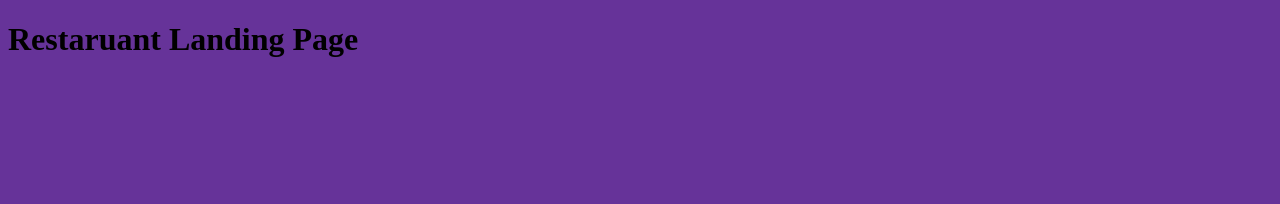
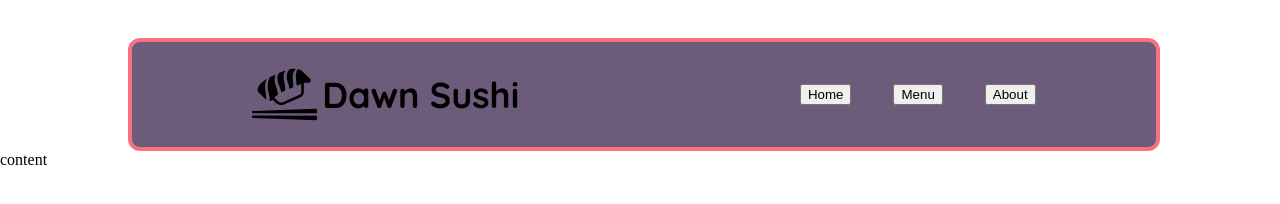
Before and after one commit to WillMay09/Restaurant-Page, a website built with webpack: page src/template.html in a window 1280 px wide. Built offline with nearby package versions, Linux system fonts and the light colour scheme.

Commit message:
Created the basic styling for the template html page
The features of this page will be present on every page as the user moves through the website

```diff
--- a/src/style.css
+++ b/src/style.css
@@ -1,4 +1,57 @@
+*{
+    --white: white;
+    --base-color: #355C7D ;
+    --primary-color: #6C5B7B;
+    --secondary-color:#F67280;
+    --mixed-color: linear-gradient(45deg, #355C7D, #6C5B7B, #F67280);
+
+
+}
+
 body{
 
-    background-color: rebeccapurple;
+    background-color: var(--white);
+    box-sizing: border-box;
+    margin: 0;
+    padding: 0;
 }
+
+
+nav{
+
+    display: flex;
+    justify-content: space-around;
+    align-items: center;
+    border-radius: 12px;
+    border: 4px solid var(--secondary-color);
+    border-color: var(--secondary-color);
+    background-color: #6C5B7B;
+    width: 80vw;
+    margin-left: 10vw;
+    margin-top: 3vw;
+}
+.title{
+    display:flex;
+    align-items: center;
+    justify-content: center;
+    font-family: "Quicksand", sans-serif;
+    flex-wrap: wrap;
+    gap: 5px;
+    font-size: x-large;
+
+
+}
+
+nav ul{
+
+    display: flex;
+    gap: 42px;
+
+
+
+}
+
+nav li{
+list-style: none;
+
+}
--- a/src/template.html
+++ b/src/template.html
@@ -3,9 +3,33 @@
 <head>
     <meta charset="UTF-8">
     <meta name="viewport" content="width=device-width, initial-scale=1.0">
+    <link rel="preconnect" href="https://fonts.googleapis.com">
+    <link rel="preconnect" href="https://fonts.gstatic.com" crossorigin>
+    <link href="https://fonts.googleapis.com/css2?family=Quicksand:wght@300..700&display=swap" rel="stylesheet">
     <title>Document</title>
 </head>
 <body>
-    <h1>Restaruant Landing Page</h1>
+    <header>
+        <nav>
+            <div class="title">
+                <img src="./images/icons/sushi-svgrepo-com.svg" width="65">
+               <h2>Dawn Sushi</h2>
+            </div>
+            <ul>
+                <li><button>Home</button></li>
+                <li><button>Menu</button></li>
+                <li><button>About</button></li>
+            </ul>
+
+        </nav>
+    </header>
+
+    <div>content</div>
+
+    <footer>
+        <div class="info"></div>
+        <div class="navigation"></div>
+
+    </footer>
 </body>
 </html>
```
Also changed, not shown: src/images/icons/facebook-svgrepo-com.svg (added), src/images/icons/instagram-svgrepo-com.svg (added), src/images/icons/sushi-svgrepo-com.svg (added), src/images/icons/tik-tok-svgrepo-com.svg (added).
